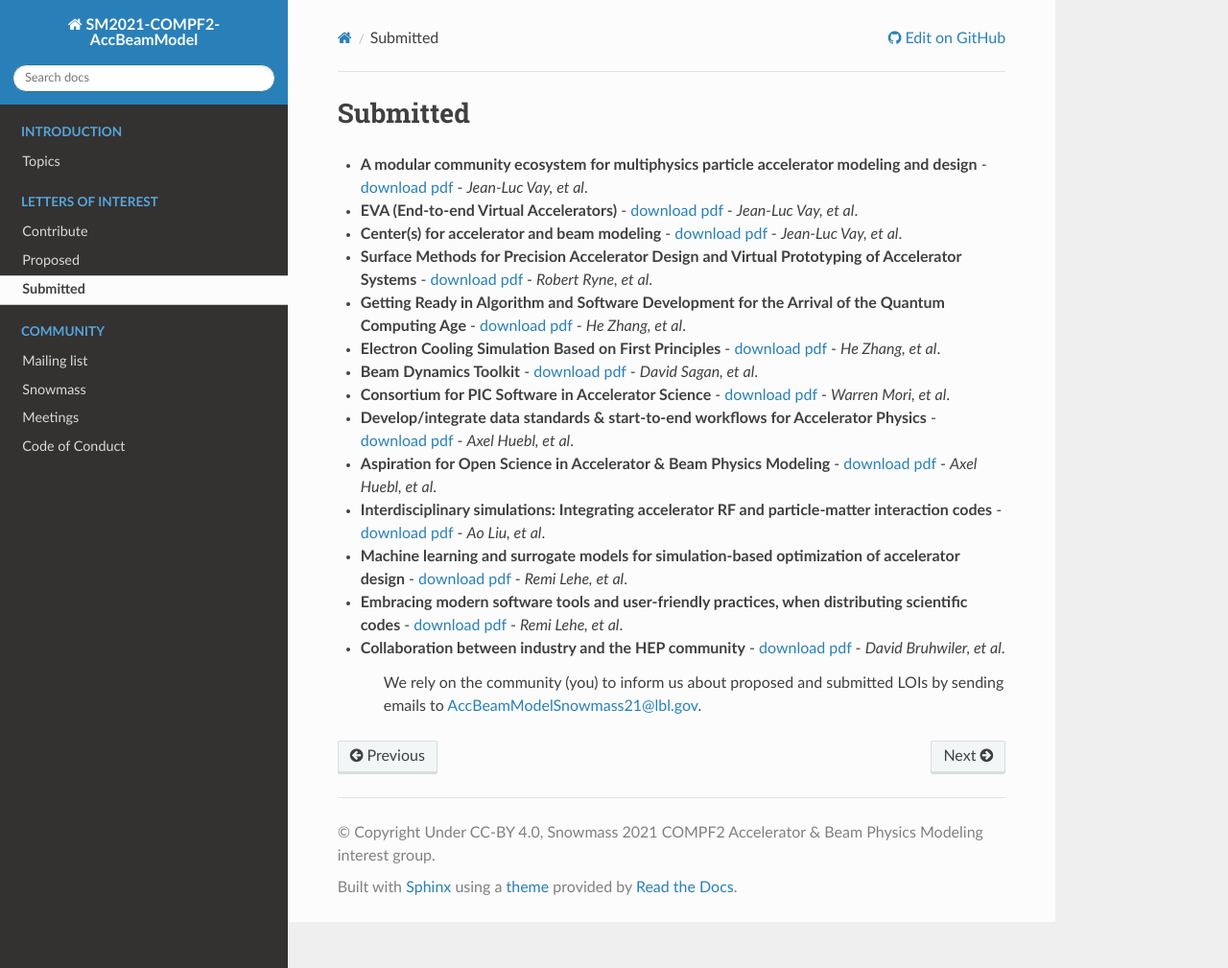
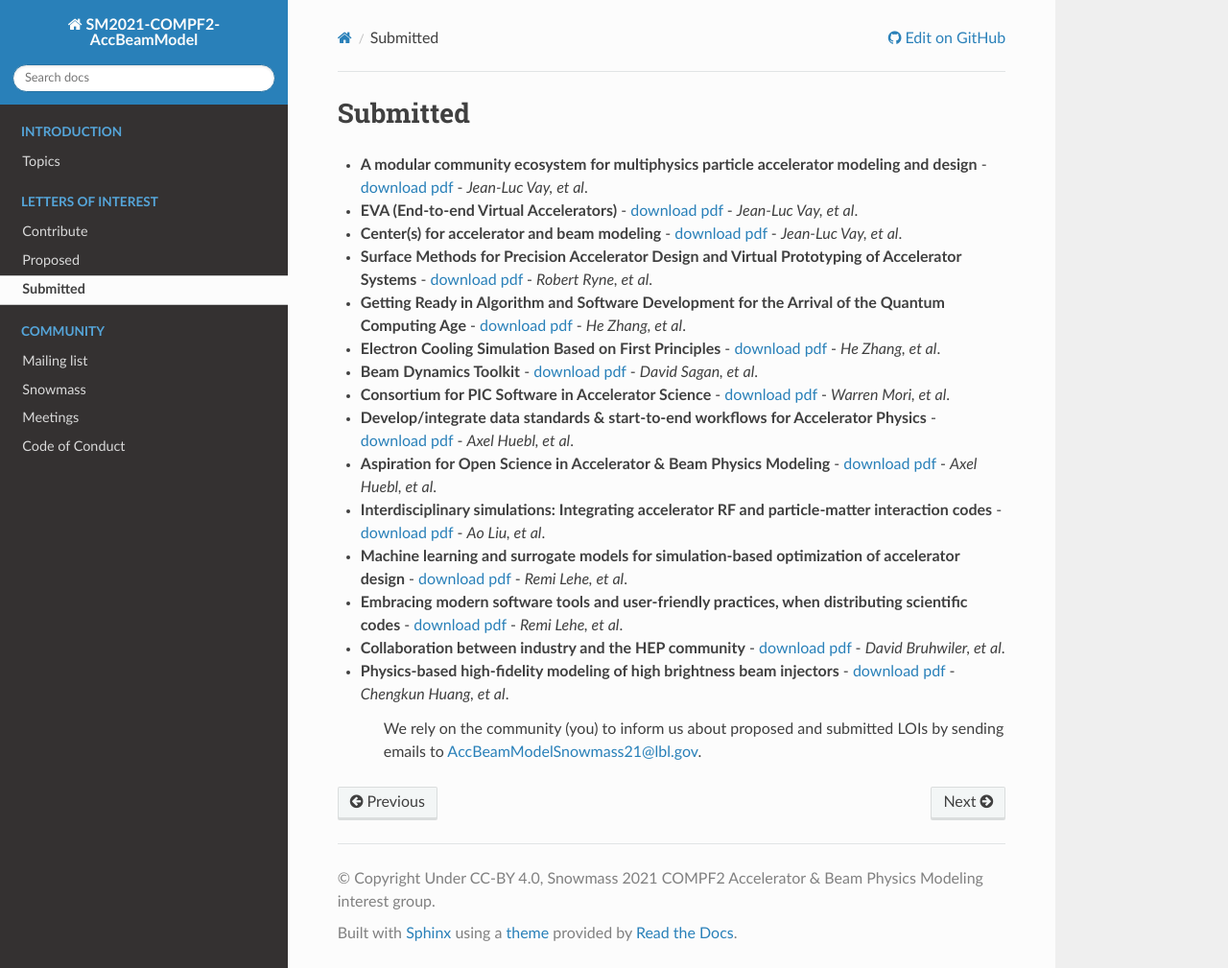
Before and after one commit to snowmass-compf2-accbeammodel/snowmass-compf2-accbeammodel.github.io, a Sphinx documentation site: the page built from docs/source/loi/submitted.rst, in a window 1280 px wide and 1009 px high. Shown: the whole window at 96% size. Built offline with Sphinx 7.4.7 and the Read the Docs theme 2.0.0, drawn with Linux system fonts in a browser that asks for light colours.

Commit message:
Updated list.

```diff
--- a/docs/source/loi/submitted.rst
+++ b/docs/source/loi/submitted.rst
@@ -31,4 +31,6 @@ Submitted
 
 - **Collaboration between industry and the HEP community** - `download pdf <https://www.snowmass21.org/docs/files/summaries/CommF/SNOWMASS21-CommF1_CommF0-AF0_AF1_Bruhwiler-066.pdf>`_ - *David Bruhwiler, et al*.
 
+- **Physics-based high-fidelity modeling of high brightness beam injectors** - `download pdf <https://www.snowmass21.org/docs/files/summaries/AF/SNOWMASS21-AF7_AF1-CompF2_CompF0_Huang-183.pdf>`_ - *Chengkun Huang, et al*.
+
    We rely on the community (you) to inform us about proposed and submitted LOIs by sending emails to AccBeamModelSnowmass21@lbl.gov.
```
